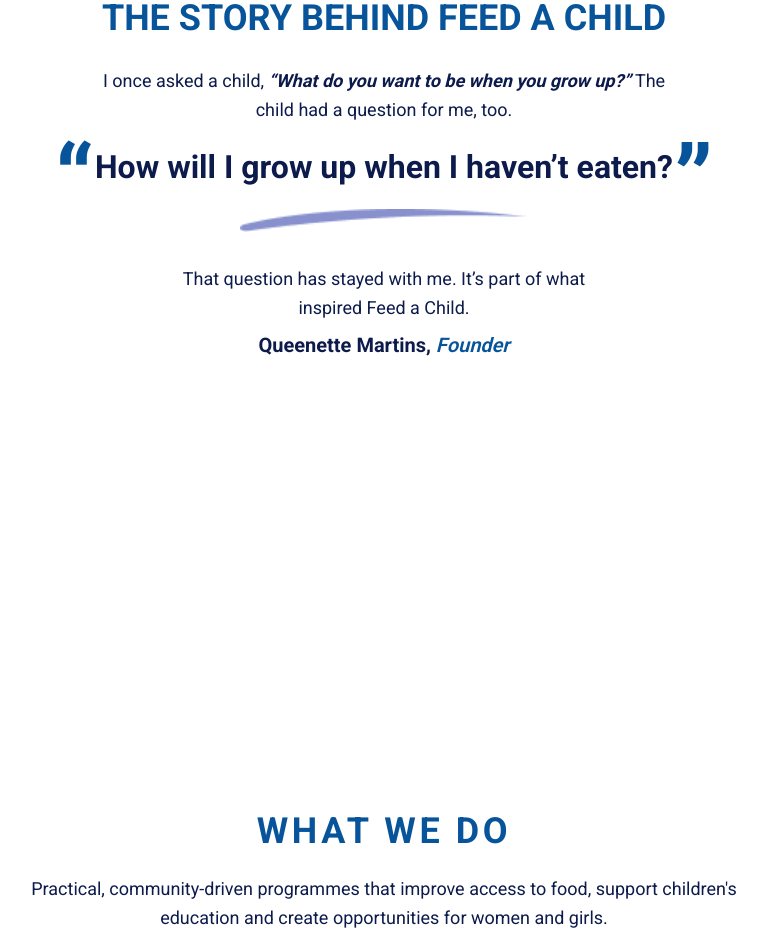
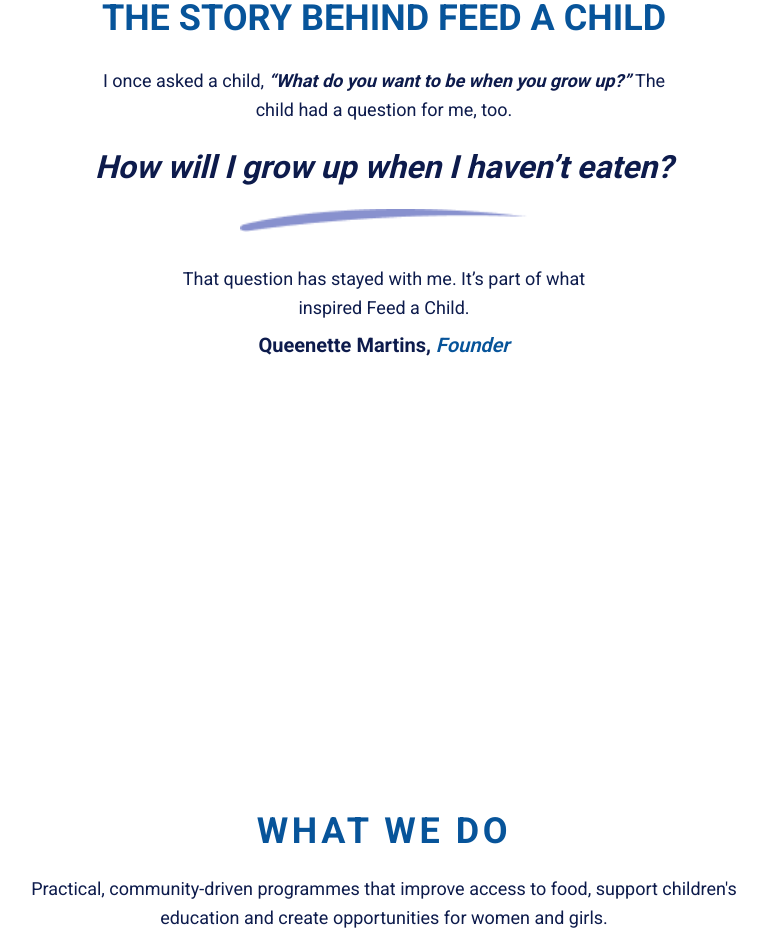
Before and after one commit to Richardyohanna/TGHF, a React (Vite) app: page / in a window 1280 px wide. Shown: the part 860-1790 px from the top of the page, without its empty margins (256-1023 px from the left). Built offline with nearby package versions, Linux system fonts and the light colour scheme.

Commit message:
changed the child response

```diff
--- a/src/sections/FeedAChildStory.tsx
+++ b/src/sections/FeedAChildStory.tsx
@@ -17,23 +17,27 @@ const FeedAChildStory = () => {
 
       {/* Quote */}
       <blockquote className="relative mt-6 px-6 sm:px-8">
-          <span
+        {/* <span
           aria-hidden="true"
-            className="absolute -top-2 left-0 lg:-left-2 font-['Lora',serif] text-5xl font-bold leading-none text-primary-blue sm:-top-4 sm:text-8xl"
+          className="absolute -top-2 left-3 sm:left-0 lg:-left-2
+          font-['Lora',serif] text-2xl font-bold leading-none
+          text-primary-blue sm:-top-4 sm:text-5xl"
         >
           “
-          </span>
+        </span> */}
 
-          <p className="font-['Lora',serif] text-[clamp(1.3rem,3.5vw,2rem)] font-bold leading-[1.15] text-[#0d1b4c]">
+        <p className="font-['Lora',serif] italic text-[clamp(1.3rem,3.5vw,2rem)] font-bold leading-[1.15] text-[#0d1b4c]">
           How will I grow up when I haven’t eaten?
         </p>
 
-          <span
+        {/* <span
           aria-hidden="true"
-            className="absolute -top-2 right-0 lg:-right-2 font-['Lora',serif] text-5xl font-bold leading-none text-primary-blue sm:-top-4 sm:text-8xl"
+          className="absolute -top-2 right-3 sm:right-0 lg:-right-2
+          font-['Lora',serif] text-2xl font-bold leading-none
+          text-primary-blue sm:-top-4 sm:text-5xl"
         >
           ”
-          </span>
+        </span> */}
       </blockquote>
 
         {/* Curved underline */}
```
Lines whose indentation alone changed are shown as unchanged.
